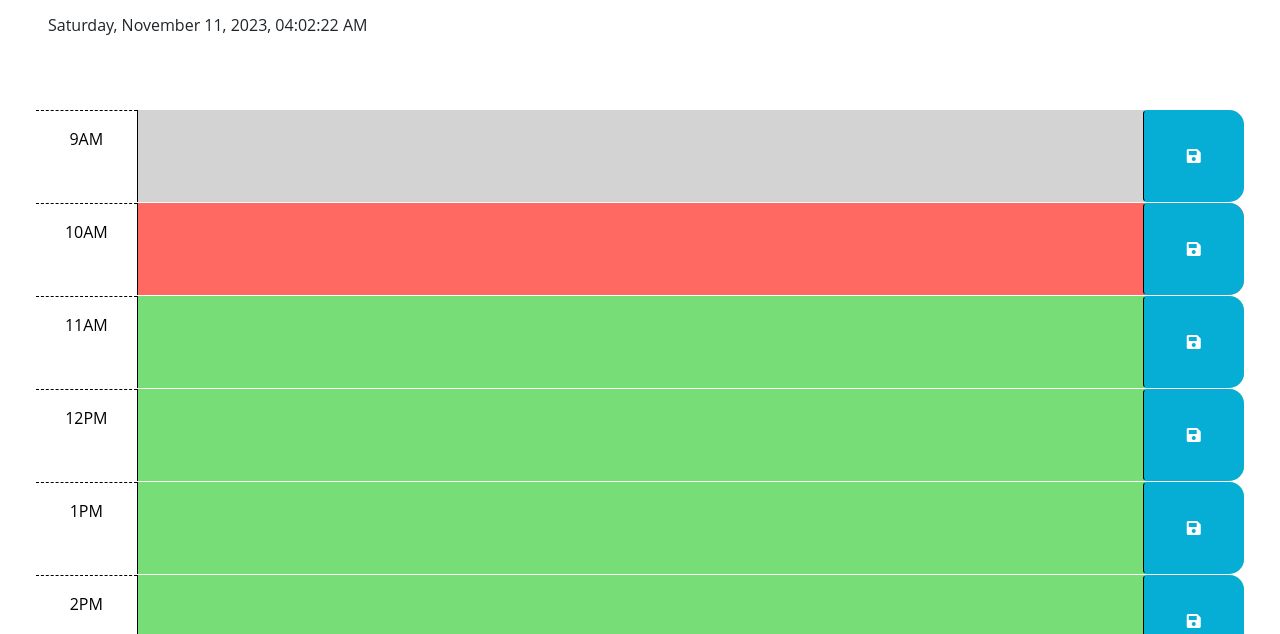
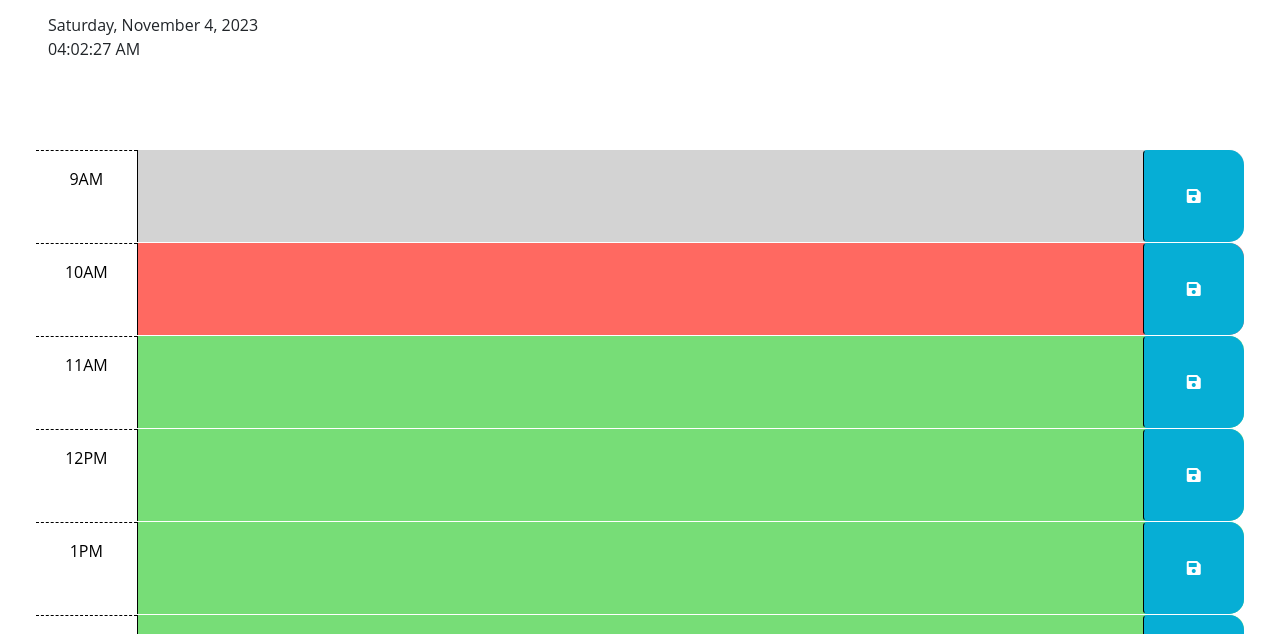
Before and after one commit to asierra619/work-day-scheduler, a plain HTML site: page Develop/index.html in a window 1280 px wide. Shown: the part 166-800 px from the top of the page. Drawn offline with nearby package versions, Linux system fonts and the light colour scheme.

Commit message:
current time clock now working as expected

```diff
--- a/Develop/index.html
+++ b/Develop/index.html
@@ -28,6 +28,8 @@
     <header class="p-5 mb-4">
       <h1 class="display-3">Work Day Scheduler</h1>
       <p class="lead">A simple calendar app for scheduling your work day</p>
+      <div id="date"></div>
+      <div id="time"></div>
       <p id="currentDay" class="lead"></p>
     </header>
     <div class="container-fluid px-5">
--- a/Develop/script.js
+++ b/Develop/script.js
@@ -38,7 +38,18 @@ $(function () {
   // store locally with information on what hour it is to match
   //
   // TODO: Add code to display the current date in the header of the page.
+  function updateTime() {
+    const now = dayjs();
+    const dateElement = $('#date');
+    const timeElement = $('#time');
+
+    dateElement.text(now.format('dddd, MMMM D, YYYY'));
+    timeElement.text(now.format('hh:mm:ss A'));
+  }
+
+  // Update the time every second
+  setInterval(updateTime, 1000);
 });
-var now = dayjs().format('dddd, MMMM M, YYYY, hh:mm:ss A');
-$('header').append(now);
-console.log(now);
+// var now = dayjs().format('dddd, MMMM M, YYYY, hh:mm:ss A');
+// $('header').append(now);
+// console.log(now);
```
Also changed, not shown: 1 other file.
